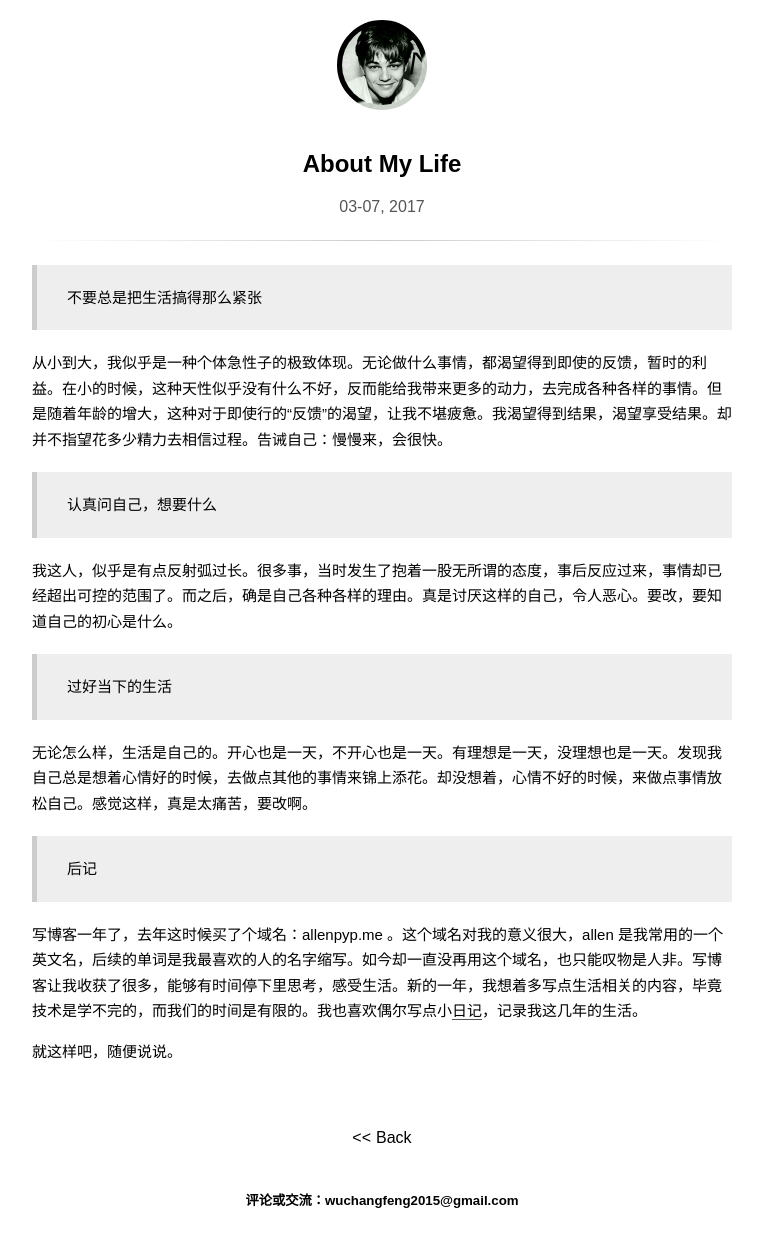
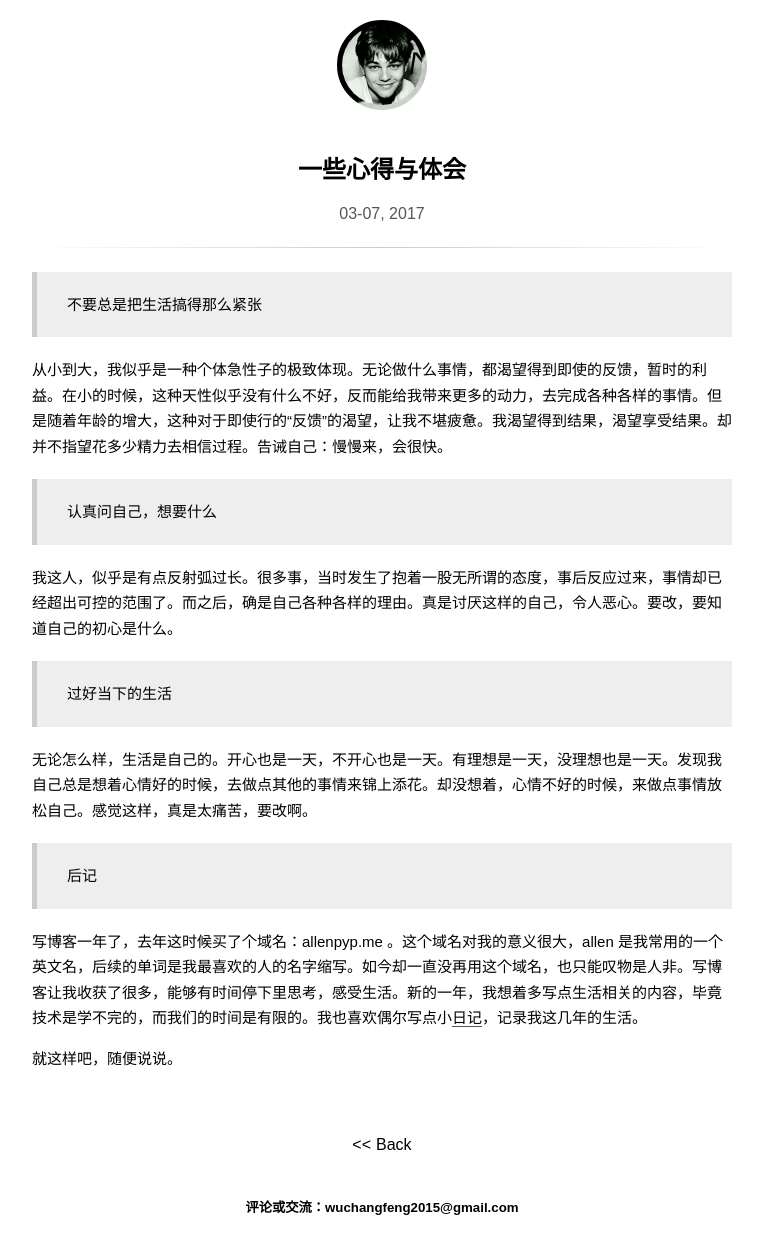
Before and after one commit to wuchangfeng/wuchangfeng.github.io, a Jekyll site: the page built from _posts/2017-03-07-about-my-life.md, in a window 1280 px wide. Shown: the whole page, without its empty margins (258-1021 px from the left). Built offline with Jekyll 4.4.1, drawn with Linux system fonts in a browser that asks for light colours; some web fonts are replaced; comment, search, counter and statistics services are not loaded.

Commit message:
blog update

```diff
--- a/_posts/2017-03-07-about-my-life.md
+++ b/_posts/2017-03-07-about-my-life.md
@@ -1,6 +1,6 @@
 ---
 layout: post
-title:
+title: 一些心得与体会
 date: 2017-03-07 19:16:58 +0800
 categories: life
 ---
```
Also changed, not shown: 2016.md (renamed from the-end-of-2016.md).
